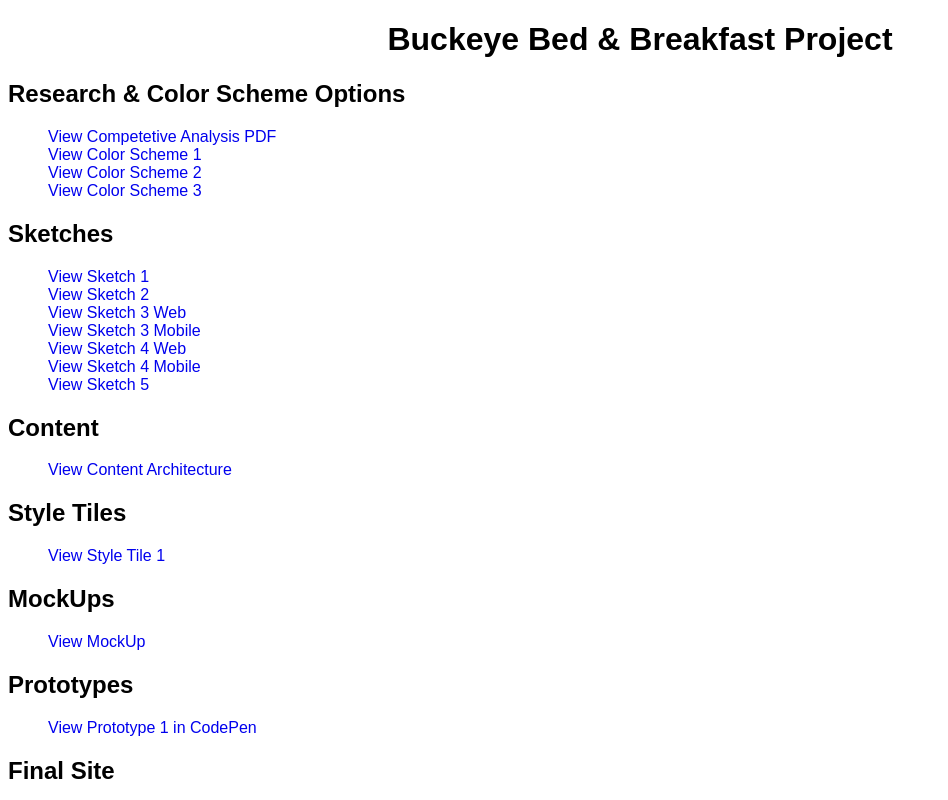
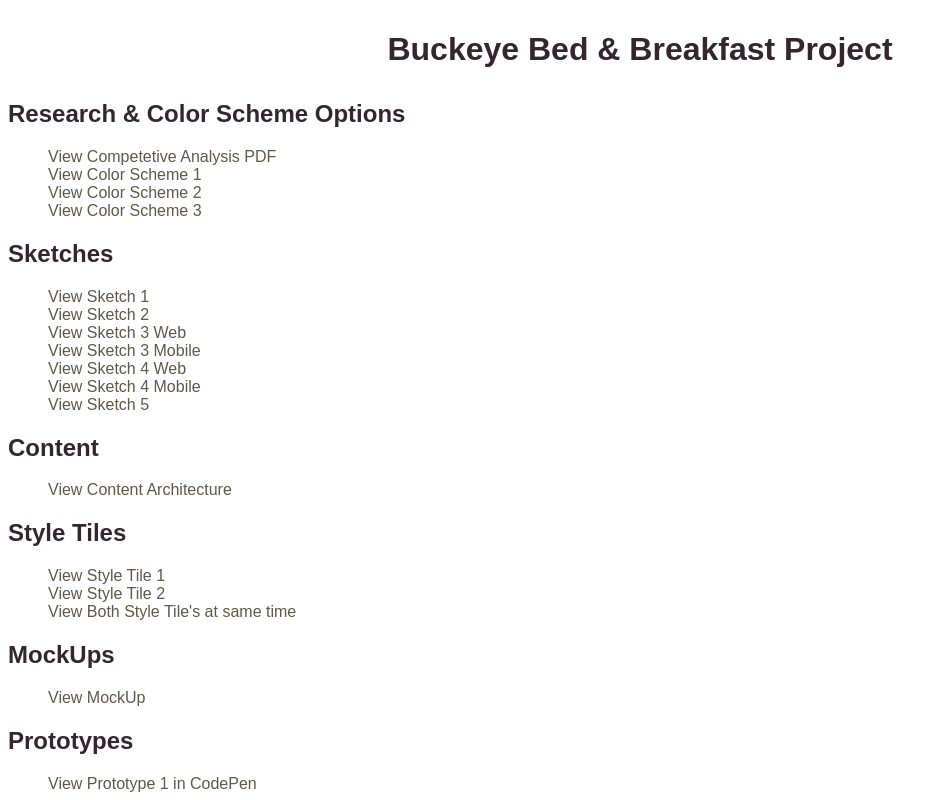
Before and after one commit to rreed28/fakeBedBreakfast_RachelReed, a plain HTML site: page index.html in a window 1280 px wide. Shown: the top 800 px of the page, without its empty margins (0-948 px from the left). Drawn offline with Linux system fonts and the light colour scheme.

Commit message:
Updating colors for text
Updated

```diff
--- a/index.html
+++ b/index.html
@@ -9,6 +9,7 @@
     <link href="style.css" rel="stylesheet" type="text/css" media="screen" />
   </head>
   <body>
+    <!-- <img src="images/buckeye.svg" alt="Buckeye Bed and Breakfast Logo" width="100px"> -->
     <h1>Buckeye Bed & Breakfast Project</h1>
     <h2>Research & Color Scheme Options</h2>
     <ul class="research">
@@ -34,6 +35,8 @@
     <h2>Style Tiles</h2>
     <ul class="style_tiles">
       <li><a href="#">View Style Tile 1</a></li>
+       <li><a href="#">View Style Tile 2</a></li>
+        <li><a href="#">View Both Style Tile's at same time</a></li>
     </ul>
     <h2>MockUps</h2>
     <ul class="mockups">
--- a/style.css
+++ b/style.css
@@ -1,13 +1,23 @@
 * {
 	font-family: Arial;
 	box-sizing: border-box;
+	color: #61574b;
+}
+body {
+
 }
 h1 {
+	color: #34252f;
 	text-align: center;
+}
+img, h1 {
+
+	display: block;
+	padding: 10px 15px;
 }
 
 h2 {
-
+	color: #34252f;
 }
 
 ul {
@@ -19,5 +29,5 @@ a {
 }
 
 a:hover {
-	color: red;
+	color: #8e5572;
 }
```
